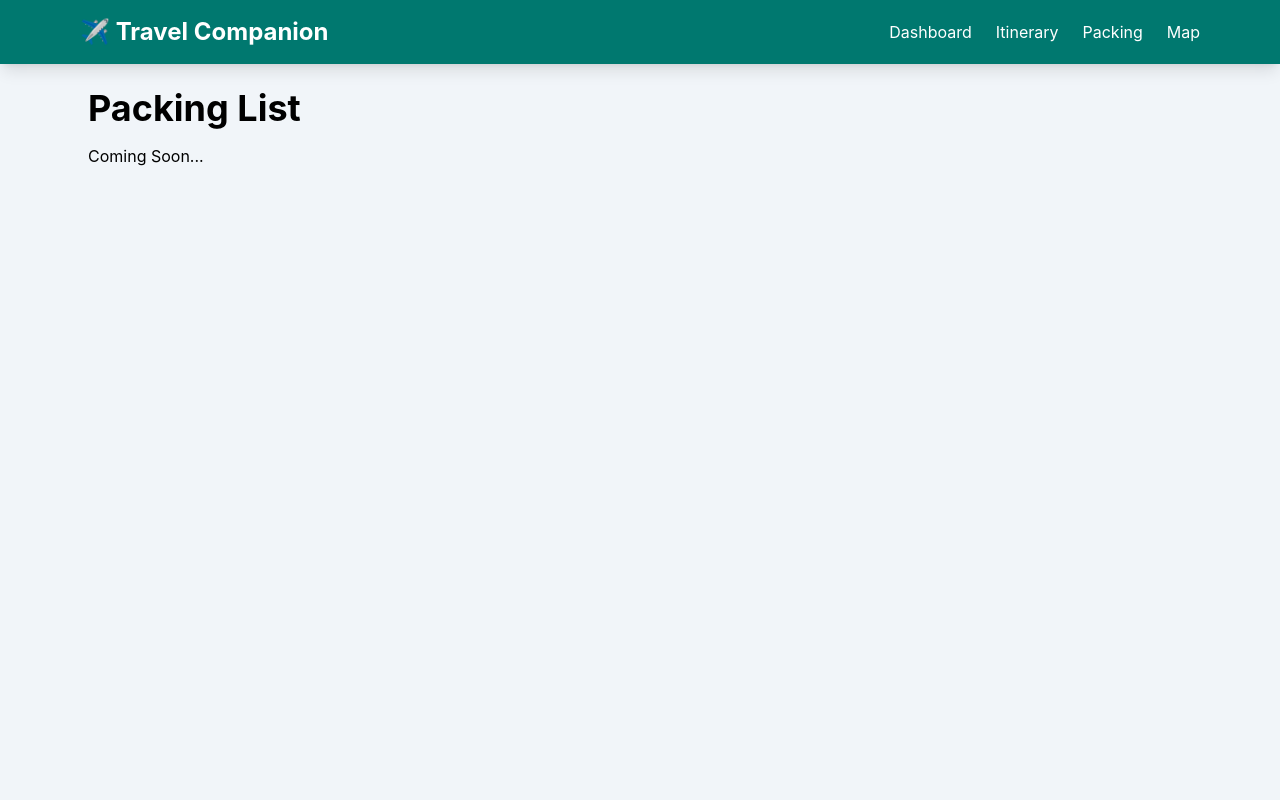
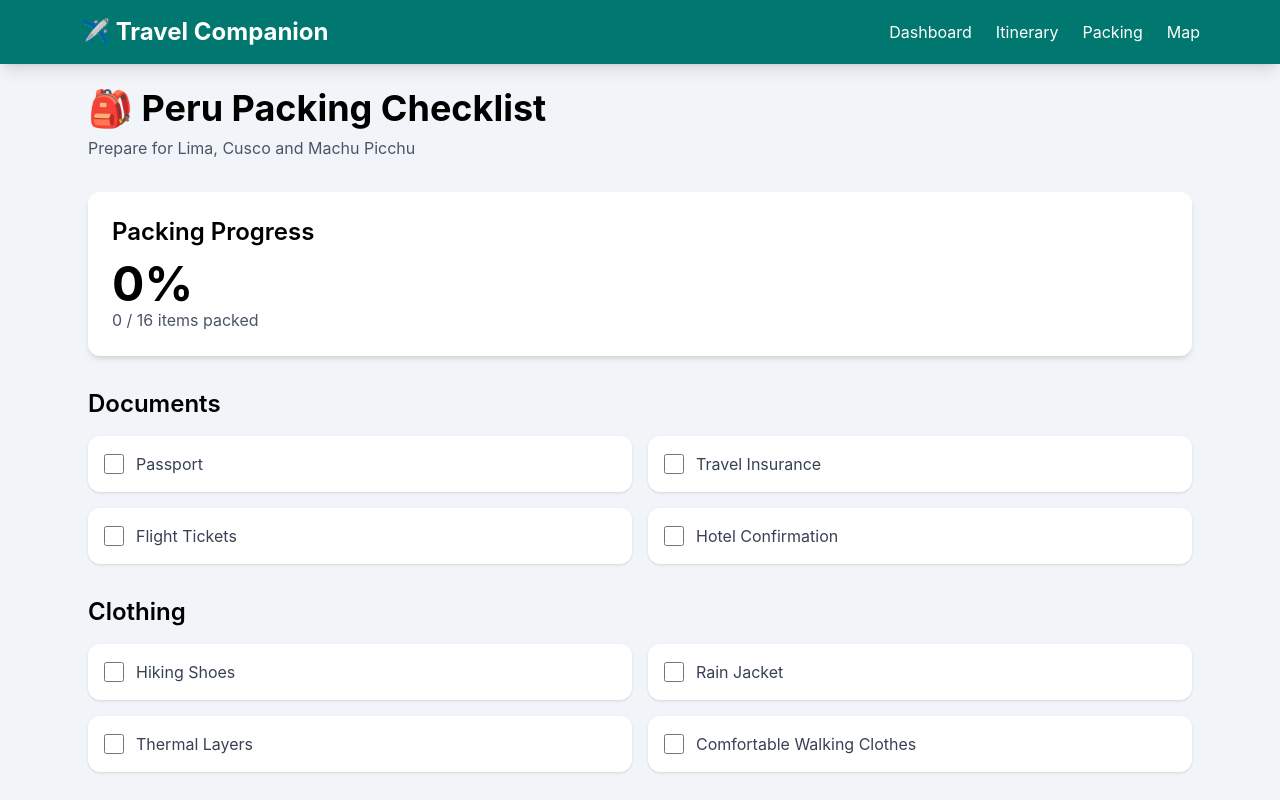
Before and after one commit to wqlim7-bot/Travel-Companion, a React (Vite) app: page /packing in a window 1280 px wide. Shown: the top 800 px of the page. Built offline with nearby package versions, Linux system fonts and the light colour scheme.

Commit message:
Milestone 4A - Interactive Packing Checklist

```diff
--- /dev/null
+++ b/src/components/PackingItem.jsx
@@ -0,0 +1,45 @@
+export default function PackingItem({
+  item,
+  checked,
+  onToggle
+}) {
+
+  return (
+
+    <div
+      className="
+      bg-white
+      rounded-xl
+      shadow-sm
+      p-4
+      flex
+      items-center
+      gap-3
+      "
+    >
+
+      <input
+        type="checkbox"
+        checked={checked}
+        onChange={onToggle}
+        className="w-5 h-5"
+      />
+
+
+      <p
+        className={
+          checked
+          ? "line-through text-gray-400"
+          : "text-gray-700"
+        }
+      >
+
+        {item}
+
+      </p>
+
+
+    </div>
+
+  );
+}
--- a/src/pages/Packing.jsx
+++ b/src/pages/Packing.jsx
@@ -1,20 +1,213 @@
+import { useState } from "react";
+import PackingItem from "../components/PackingItem";
+
+
 export default function Packing(){
 
-return(
+
+const initialItems = [
+
+{
+category:"Documents",
+items:[
+"Passport",
+"Travel Insurance",
+"Flight Tickets",
+"Hotel Confirmation"
+]
+},
+
+
+{
+category:"Clothing",
+items:[
+"Hiking Shoes",
+"Rain Jacket",
+"Thermal Layers",
+"Comfortable Walking Clothes"
+]
+},
+
+
+{
+category:"Electronics",
+items:[
+"Camera",
+"Phone Charger",
+"Power Adapter",
+"Power Bank"
+]
+},
+
+
+{
+category:"Adventure",
+items:[
+"Sunglasses",
+"Sunscreen",
+"Water Bottle",
+"Day Backpack"
+]
+}
+
+];
+
+
+
+const allItems = initialItems.flatMap(
+(category)=>category.items
+);
+
+
+
+const [packed,setPacked] = useState([]);
+
+
+
+function toggleItem(item){
+
+if(packed.includes(item)){
+
+setPacked(
+packed.filter(
+(i)=>i!==item
+)
+);
+
+}
+else{
+
+setPacked(
+[...packed,item]
+);
+
+}
+
+}
+
+
+
+const progress = Math.round(
+(packed.length / allItems.length) * 100
+);
+
+
+
+return (
 
 <div className="max-w-6xl mx-auto p-6">
 
+
 <h1 className="text-4xl font-bold">
 
-Packing List
+🎒 Peru Packing Checklist
 
 </h1>
 
-<p className="mt-4">
 
-Coming Soon...
+<p className="text-gray-600 mt-2 mb-8">
+
+Prepare for Lima, Cusco and Machu Picchu
 
 </p>
+
+
+
+<div className="
+bg-white
+rounded-xl
+shadow-md
+p-6
+mb-8
+">
+
+
+<h2 className="text-2xl font-semibold">
+
+Packing Progress
+
+</h2>
+
+
+<p className="text-5xl font-bold mt-3">
+
+{progress}%
+
+</p>
+
+
+<p className="text-gray-600">
+
+{packed.length} / {allItems.length} items packed
+
+</p>
+
+
+</div>
+
+
+
+
+<div className="space-y-8">
+
+
+{
+initialItems.map((category,index)=>(
+
+<div key={index}>
+
+
+<h2 className="
+text-2xl
+font-semibold
+mb-4
+">
+
+{category.category}
+
+</h2>
+
+
+
+<div className="grid md:grid-cols-2 gap-4">
+
+
+{
+category.items.map((item)=>(
+
+<PackingItem
+
+key={item}
+
+item={item}
+
+checked={
+packed.includes(item)
+}
+
+onToggle={()=>
+toggleItem(item)
+}
+
+/>
+
+))
+}
+
+
+</div>
+
+
+</div>
+
+
+))
+}
+
+
+
+</div>
+
 
 </div>
 
```
